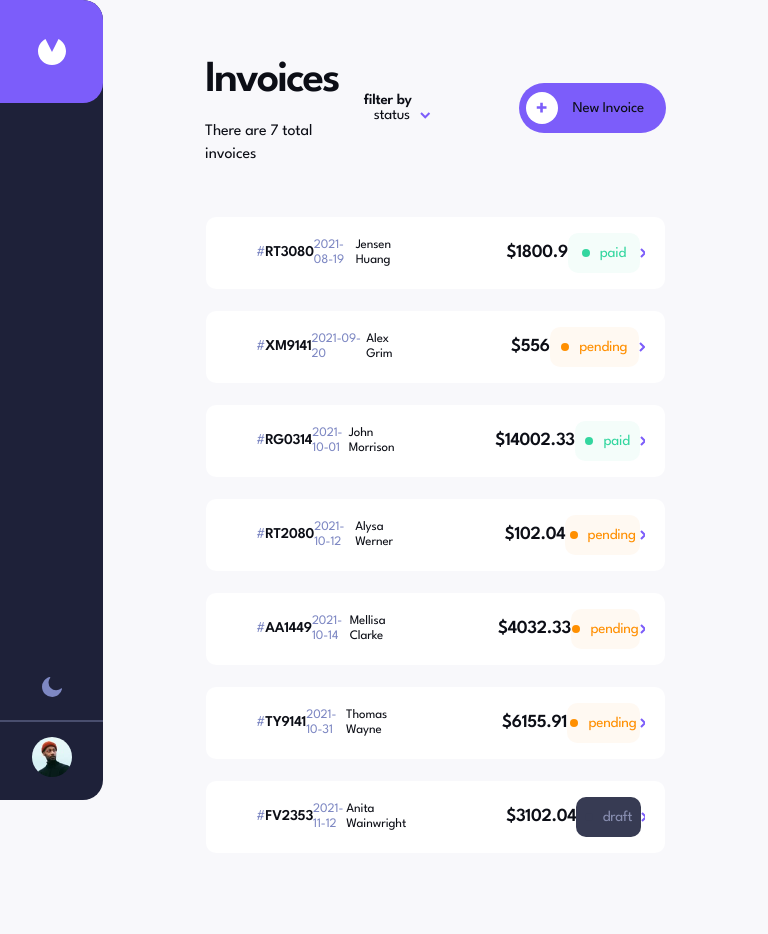
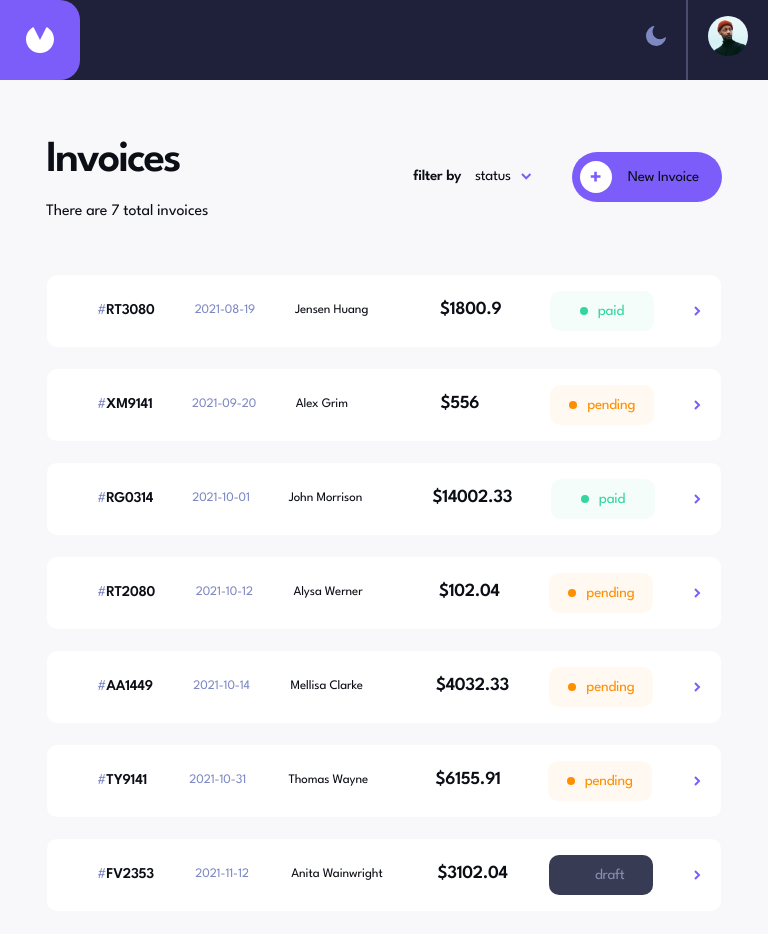
Before and after one commit to Zolfikaar/Invoice-app-vuejs, a Vue app: page / in a window 768 px wide. Shown: the top 934 px of the page. Before the commit the page ends 904 px from the top, so only its background shows below. Built offline with nearby package versions, Linux system fonts and the light colour scheme.

Commit message:
Complete Tablet screen style

```diff
--- a/src/assets/main.css
+++ b/src/assets/main.css
@@ -1 +1,5 @@
 @import './base.css';
+
+
+
+@media screen and (min-width: 679px) and (max-width: 1180px) {}
--- a/src/components/EditModal.vue
+++ b/src/components/EditModal.vue
@@ -902,4 +902,11 @@ const closeModal = () => emit('toggleEditModal')
 .edit_modal_content_box .bill_from_group .form_group.is_empty input {
   border: 1px solid var(--danger-clr);
 }
+
+@media screen and (min-width: 679px) and (max-width: 1180px) {
+  .edit_modal_overlay .edit_modal {
+    left: 0;
+    top: 80px;
+  }
+}
 </style>
--- a/src/components/Navbar.vue
+++ b/src/components/Navbar.vue
@@ -114,4 +114,38 @@ onMounted(() => {
 .nav .bottom__part .theme__icons:hover svg path {
   fill: #DFE3FA;
 }
+
+@media screen and (min-width: 679px) and (max-width: 1180px) {
+  .nav {
+    position: absolute;
+    height: 80px;
+    width: 100%;
+    flex-direction: row;
+    border-top-right-radius: unset;
+    border-bottom-right-radius: unset;
+  }
+
+  .nav .logo {
+    height: 80px;
+    width: 80px;
+
+  }
+
+  .nav .bottom__part {
+    flex-direction: row;
+  }
+
+  .nav .bottom__part hr {
+    margin-top: unset;
+    margin-left: 20px;
+    width: 1px;
+    height: 80px;
+  }
+
+  .nav .bottom__part img {
+    margin: 40px 20px;
+  }
+}
+
+@media screen and (min-width: 679px) and (max-width: 1180px) {}
 </style>
--- a/src/components/NewModal.vue
+++ b/src/components/NewModal.vue
@@ -958,4 +958,12 @@ const onSubmit = () => {
 .new_modal_overlay .new_modal .btns .draft-btn {
   margin-right: 20px;
 }
+
+
+@media screen and (min-width: 679px) and (max-width: 1180px) {
+  .new_modal_overlay .new_modal {
+    left: 0;
+    top: 80px;
+  }
+}
 </style>
--- a/src/views/HomeView.vue
+++ b/src/views/HomeView.vue
@@ -169,6 +169,9 @@ const toggleNewModal = () => {
   color: var(--txt-clr);
 }
 
+/* ===================================================
+====================== Header  =======================
+=================================================== */
 .content__header {
   display: flex;
   justify-content: space-between;
@@ -313,12 +316,14 @@ const toggleNewModal = () => {
   height: 72px;
   border-radius: 10px;
   padding: 0 20px 0 50px;
+  text-decoration: none;
+  color: unset;
   display: flex;
   justify-content: space-between;
   align-items: center;
-  text-decoration: none;
-  color: unset;
 }
+
+
 
 .invoices .invoice {
   border: 1px solid transparent;
@@ -347,6 +352,7 @@ const toggleNewModal = () => {
   font-weight: normal;
   line-height: 15px;
   letter-spacing: -.1px;
+  min-width: 55px;
 }
 
 .invoices .invoice .client__name {
@@ -354,10 +360,11 @@ const toggleNewModal = () => {
   font-weight: normal;
   line-height: 15px;
   letter-spacing: -.1px;
+  min-width: 105px;
 }
 
 .invoices .invoice .invoice__total {
-  margin-left: 100px;
+  min-width: 70px;
 }
 
 .invoices .invoice .invoice__status {
@@ -403,4 +410,11 @@ const toggleNewModal = () => {
 .no__invoices_content div p {
   margin-top: 20px;
 }
+
+@media screen and (min-width: 679px) and (max-width: 1180px) {
+  .home__content {
+    margin-top: 130px;
+    width: 88%;
+  }
+}
 </style>
--- a/src/views/ViewInvoice.vue
+++ b/src/views/ViewInvoice.vue
@@ -430,4 +430,11 @@ const rerenderInvoice = (updateTrigger) => {
 .invoice__content .content .bottom .table_footer h2 span {
   margin-right: 10px;
 }
+
+@media screen and (min-width: 679px) and (max-width: 1180px) {
+  .invoice__content {
+    margin-top: 100px;
+    width: 88%;
+  }
+}
 </style>
```
